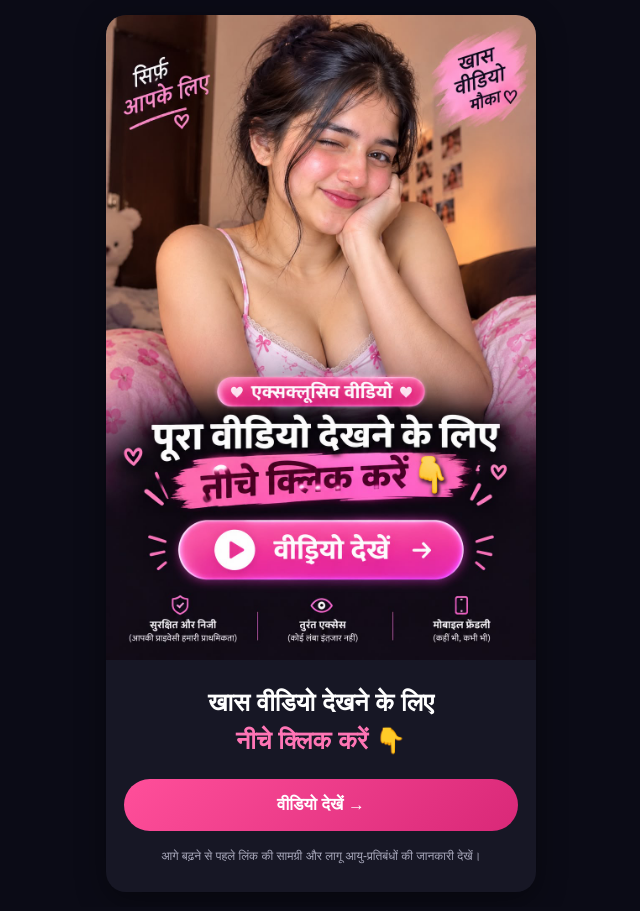
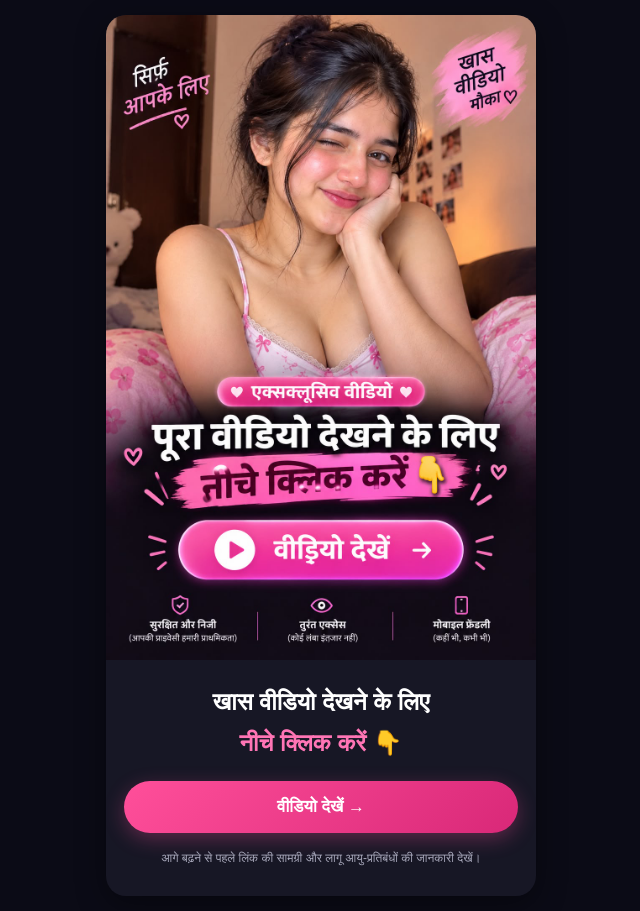
Before and after one commit to rajputindrapal333-cmyk/Shiva-tech, a plain HTML site: page index.html in a window 1280 px wide. Shown: the whole page, without its empty margins (319-959 px from the left). Drawn offline with Linux system fonts and the light colour scheme.

Commit message:
Update index.html

```diff
--- a/index.html
+++ b/index.html
@@ -16,7 +16,7 @@
     body {
       font-family: Arial, sans-serif;
       background: #0b0b16;
-      color: white;
+      color: #fff;
       min-height: 100vh;
       padding: 15px;
     }
@@ -28,57 +28,76 @@
     }
 
     .card {
+      width: 100%;
+      overflow: hidden;
+      border-radius: 20px;
       background: #171725;
-      border-radius: 20px;
-      overflow: hidden;
-      box-shadow: 0 8px 30px rgba(0,0,0,.4);
+      box-shadow: 0 8px 30px rgba(0, 0, 0, 0.4);
     }
 
-    /* Full poster — crop nahi hoga */
+    /* FULL POSTER — CROP NAHI HOGA */
     .poster {
       display: block;
       width: 100%;
       height: auto;
-      object-fit: contain;
+      max-width: 100%;
     }
 
     .content {
-      padding: 24px 18px 26px;
+      padding: 24px 18px 28px;
       text-align: center;
     }
 
-    h1 {
-      font-size: 25px;
+    .title {
+      font-size: 24px;
       line-height: 1.5;
+      font-weight: bold;
       margin-bottom: 20px;
     }
 
-    h1 span {
+    .title span {
+      display: block;
       color: #ff75b5;
-      display: block;
+      margin-top: 5px;
     }
 
     .button {
       display: block;
       width: 100%;
       padding: 16px;
+      border-radius: 50px;
       background: linear-gradient(135deg, #ff4f9a, #d92878);
-      border-radius: 50px;
       color: white;
       text-decoration: none;
       font-size: 17px;
       font-weight: bold;
+      text-align: center;
+      box-shadow: 0 6px 20px rgba(255, 79, 154, 0.3);
     }
 
     .button:active {
-      transform: scale(.98);
+      transform: scale(0.98);
     }
 
     .note {
+      margin-top: 16px;
       color: #aaaabd;
       font-size: 12px;
       line-height: 1.6;
-      margin-top: 16px;
+    }
+
+    @media (max-width: 380px) {
+      body {
+        padding: 10px;
+      }
+
+      .content {
+        padding: 20px 14px 24px;
+      }
+
+      .title {
+        font-size: 22px;
+      }
     }
   </style>
 </head>
@@ -89,18 +108,19 @@
 
     <section class="card">
 
-      <!-- Tumhari original poster photo -->
+      <!-- Tumhari original full poster photo -->
       <img
         class="poster"
         src="./girl.jpg"
-        alt="वीडियो का पोस्टर"
+        alt="वीडियो पोस्टर"
         width="1024"
         height="1536"
       >
 
+      <!-- Neeche separate button -->
       <div class="content">
 
-        <h1>
+        <h1 class="title">
           खास वीडियो देखने के लिए
           <span>नीचे क्लिक करें 👇</span>
         </h1>
```
